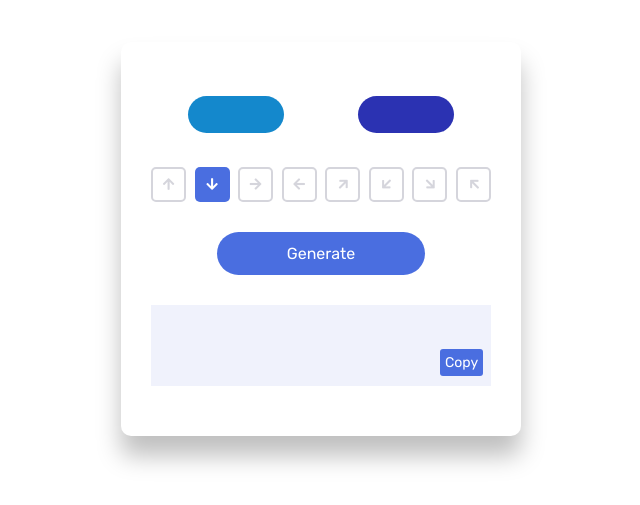
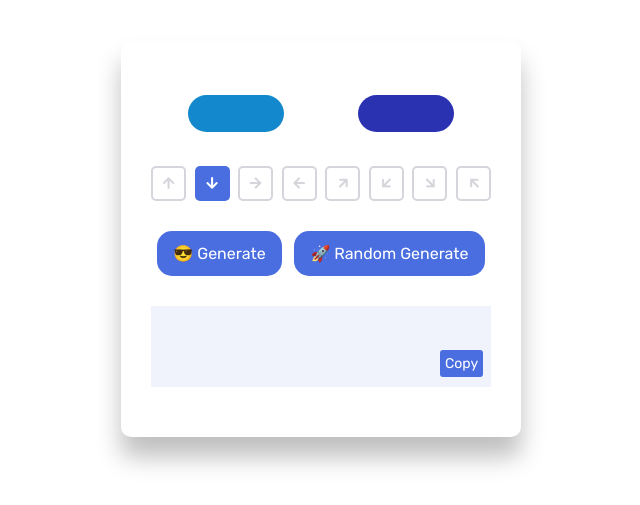
Before and after one commit to maniraad/Gradient-Generator, a plain HTML site: page index.html in a window 1280 px wide. Shown: the part 161-666 px from the top of the page, without its empty margins (319-959 px from the left). Drawn offline with Linux system fonts and the light colour scheme.

Commit message:
add new btn

```diff
--- a/app.js
+++ b/app.js
@@ -0,0 +1,8 @@
+const $ = document;
+
+let colorInputA = $.querySelector('#color-a');
+let colorInputB = $.querySelector('#color-b');
+const buttons = $.querySelectorAll('.buttons')
+let body = $.body;
+
+console.log(colorInputA.value);
--- a/index.html
+++ b/index.html
@@ -41,7 +41,10 @@
                 <i class="fas fa-arrow-left" data-direction="to top left"></i>
             </button>
         </div>
-        <button id="submit">Generate</button>
+        <div class="btn-wrapper">
+            <button id="submit">😎 Generate</button>
+            <button id="submit">🚀 Random Generate</button>
+        </div>
         <div class="output">
             <textarea id="code" rows="2"></textarea>
             <button id="copy">Copy</button>
--- a/style.css
+++ b/style.css
@@ -64,14 +64,17 @@ input[type="color"]::-webkit-color-swatch{
     color: #ffffff;
 }
 #submit{
-    display: block;
     background-color: #4a6ee0;
     color: #ffffff;
     font-size: 16px;
-    padding: 12px 70px;
-    border-radius: 25px;
+    padding: 13px 16px;
+    border-radius: 15px;
     margin: 0 auto 30px auto;
     cursor: pointer;
+    -webkit-border-radius: 15px;
+    -moz-border-radius: 15px;
+    -ms-border-radius: 15px;
+    -o-border-radius: 15px;
 }
 .output{
     background-color: #f0f2fc;
@@ -94,3 +97,6 @@ input[type="color"]::-webkit-color-swatch{
     padding: 5px;
     cursor: pointer;
 }
+.btn-wrapper{
+    display: flex;
+}
```
